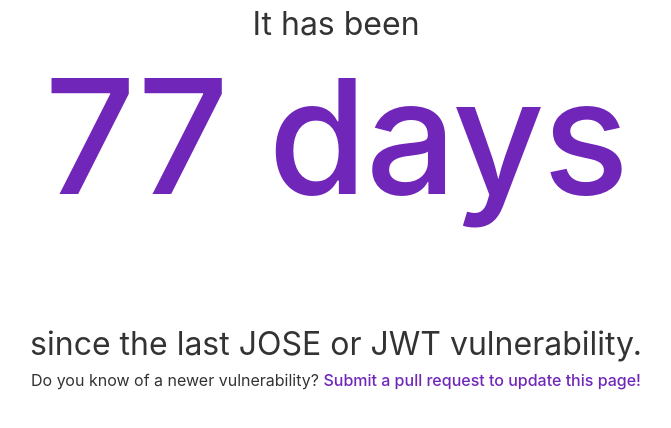
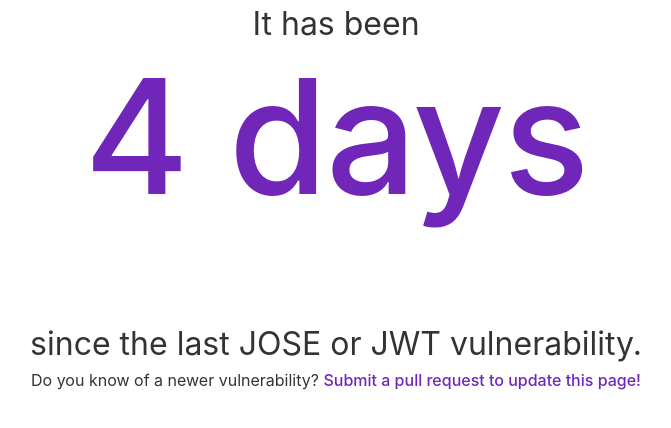
Before and after one commit to bspk/jwtf, a Gatsby site: page / in a window 1280 px wide. Shown: the whole page, without its empty margins (304-975 px from the left). Built offline with nearby package versions, Linux system fonts and the light colour scheme; Gatsby itself is replaced by a stand-in of ours.

Commit message:
sharepoint vuln

```diff
--- a/src/components/vuln.js
+++ b/src/components/vuln.js
@@ -1,7 +1,7 @@
 const vuln = {
-  url: "https://www.microsoft.com/en-us/security/blog/2023/07/14/analysis-of-storm-0558-techniques-for-unauthorized-email-access/",
+  url: "https://starlabs.sg/blog/2023/09-sharepoint-pre-auth-rce-chain/",
   // Months are zero-indexed, 0=jan, 1=feb, 11=dec
-  date: new Date(2023, 6, 14)
+  date: new Date(2023, 8, 25)
 };
 
 export default vuln
```
